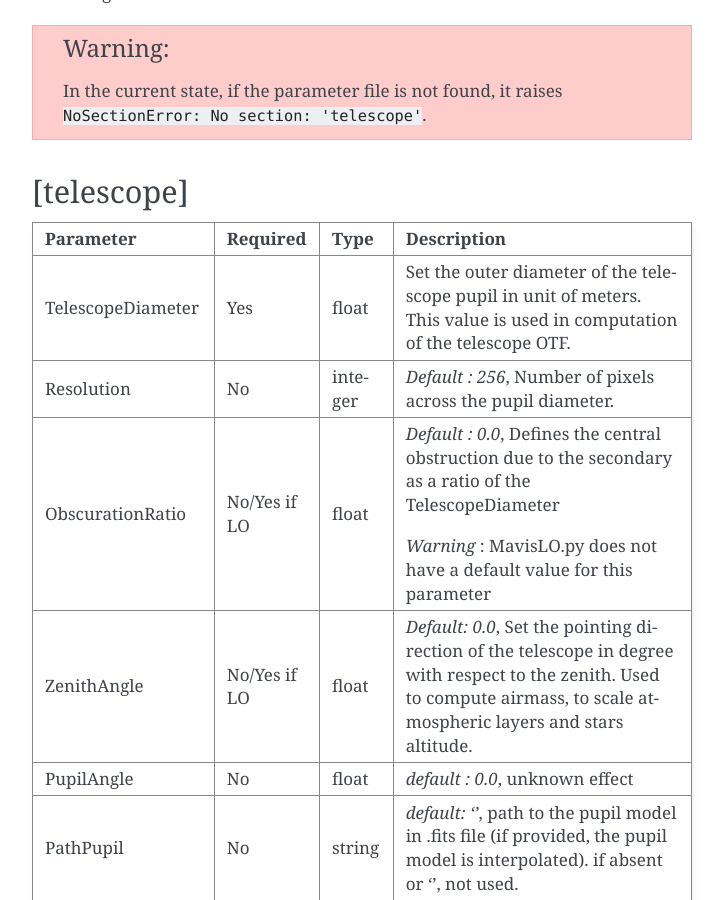
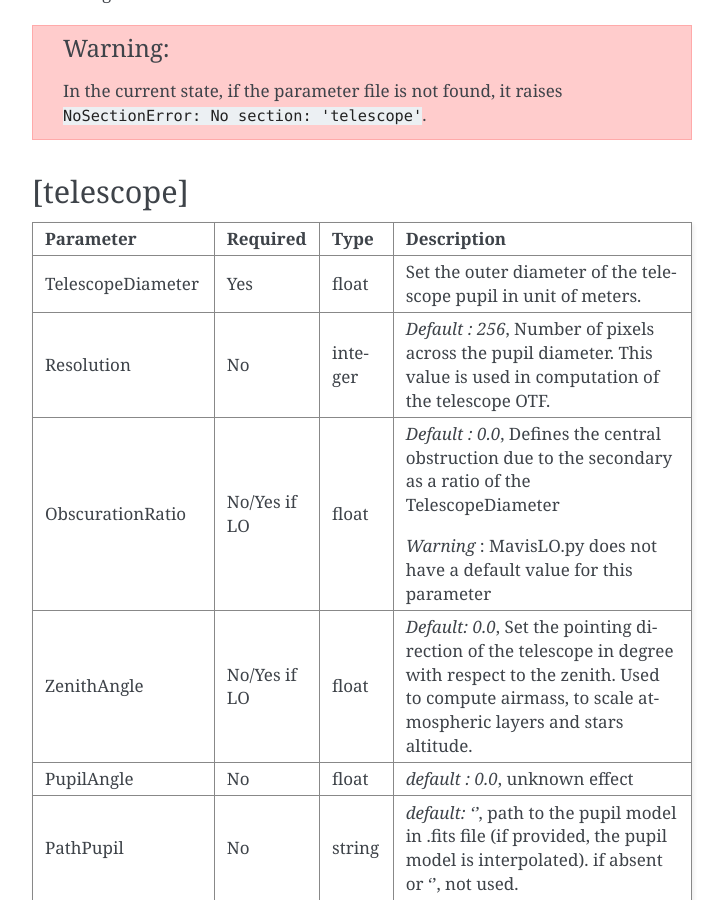
Before and after one commit to astro-tiptop/TIPTOP, a Sphinx documentation site: the page built from docs/source/parameterFile.rst, in a window 1280 px wide and 900 px high, scrolled down 1039 px. Shown: the whole window, without its empty margins (388-1112 px from the left). Built offline with Sphinx 7.4.7, drawn with Linux system fonts in a browser that asks for light colours; the version number could not be read and is left out.

```diff
--- a/docs/source/parameterFile.rst
+++ b/docs/source/parameterFile.rst
@@ -61,9 +61,9 @@ We now go more in detail for each section:
 | Parameter                | Required | Type  | Description                                                              |
 +==========================+==========+=======+==========================================================================+
 |TelescopeDiameter         |Yes       |float  |Set the outer diameter of the telescope pupil in unit of meters.          |
-|                          |          |       |This value is used in computation of the telescope OTF.                   |
 +--------------------------+----------+-------+--------------------------------------------------------------------------+
 |Resolution                |No        |integer|*Default : 256*, Number of pixels across the pupil diameter.              |
+|                          |          |       |This value is used in computation of the telescope OTF.                   |
 +--------------------------+----------+-------+--------------------------------------------------------------------------+
 |ObscurationRatio          |No/Yes if |float  |*Default : 0.0*, Defines the central obstruction                          |
 |                          |LO        |       |due to the secondary as a ratio of the TelescopeDiameter                  |
```
